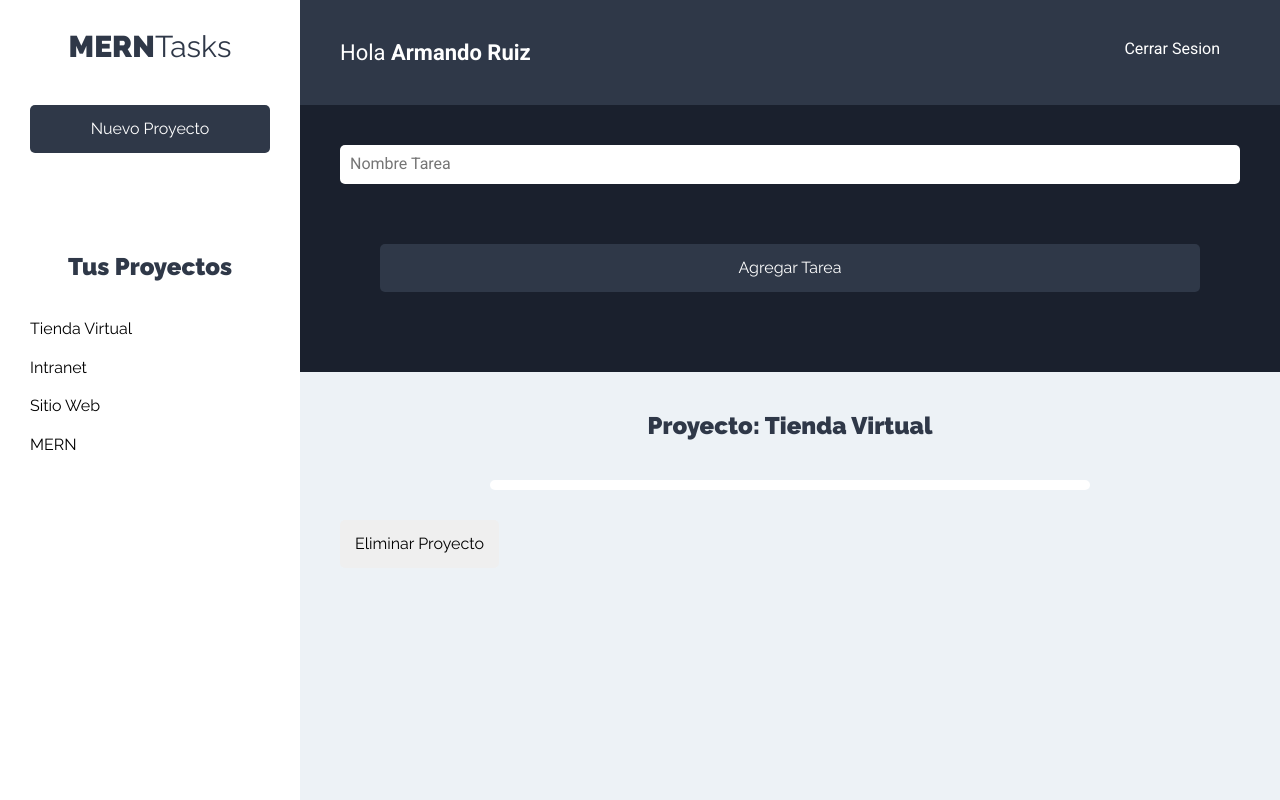
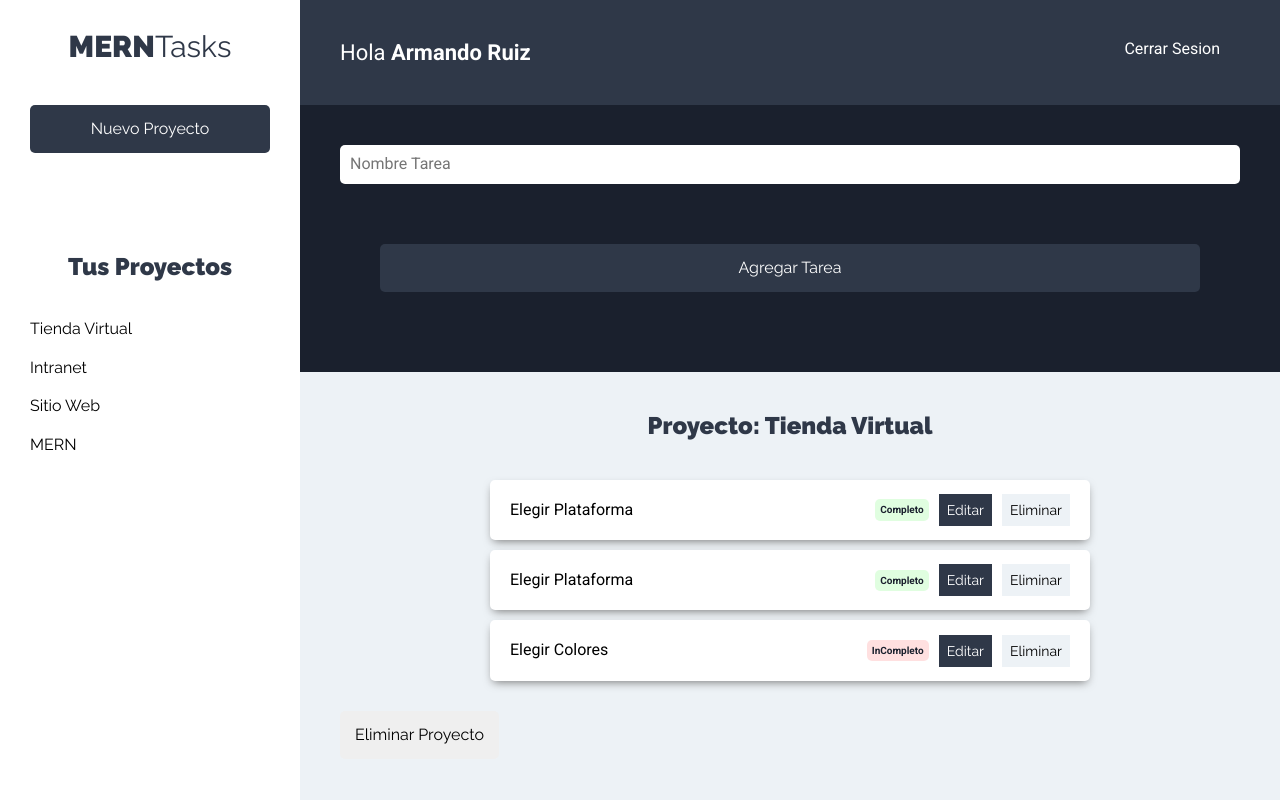
Before and after one commit to armandoltx/mernTasks-cliente, a React (Create React App) app: page /proyectos in a window 1280 px wide. Both pictures are taken after a click on the button "Tienda Virtual". Built offline with nearby package versions, Linux system fonts and the light colour scheme.

Commit message:
214 y 215 Creando una funcion para obtener las tareas del proyecto y filtrando las tareas por proyecto

```diff
--- a/src/components/proyectos/Proyecto.js
+++ b/src/components/proyectos/Proyecto.js
@@ -1,18 +1,28 @@
-import React, {useContext} from 'react';
+import React, {useContext, useEffect} from 'react';
 import proyectoContext from '../../context/proyectos/proyectoContext';
-
+import tareaContext from '../../context/tareas/tareaContext';
 
 const Proyecto = ({proyecto}) => {
-  //Obtener el state del Proyecto
+  // Obtener el state y funciones del Proyecto
   const proyectosContext = useContext(proyectoContext);
   const { proyectoActual } = proyectosContext;
+
+  // Obtener el state y funciones de tarea
+  const tareasContext = useContext(tareaContext);
+  const { obtenerTareas } = tareasContext;
+
+  // Funcion para agregar el proyecto actual
+  const seleccionarProyecto = id => {
+    proyectoActual(id); // Para acceder al proyecto actual
+    obtenerTareas(id); // Filtrar las tareas cuando se de click
+  }
 
   return (
     <li>
       <button
         type="button"
         className="btn btn-blank"
-        onClick={ () => (proyectoActual(proyecto.id)) }
+        onClick={ () => (seleccionarProyecto(proyecto.id)) }
       >{proyecto.nombre}
       </button>
     </li>
--- a/src/components/tareas/ListadoTareas.js
+++ b/src/components/tareas/ListadoTareas.js
@@ -2,6 +2,7 @@ import React, { Fragment, useContext } from 'react';
 import Tarea from './Tarea';
 
 import proyectoContext from '../../context/proyectos/proyectoContext';
+import tareaContext from '../../context/tareas/tareaContext';
 
 const ListadoTareas = () => {
 
@@ -9,14 +10,16 @@ const ListadoTareas = () => {
   const proyectosContext = useContext(proyectoContext);
   const{ proyecto, eliminarProyecto } = proyectosContext;
 
+  // Extraer el state de las tareas del proyecto
+  const tareasContext = useContext(tareaContext);
+  const { tareasproyecto } = tareasContext;
+
   // Si no hay proyecto seleccionado, pq la 1 vez no hay proyecto seleccionado
   if(!proyecto) return <h2>Selecciona un Proyecto</h2>
 
   // Array destructuring para extraer el proyecto actual
   // extraemos la posicion cero
   const [proyectoActual] = proyecto
-
-  const tareasProyecto = [];
 
   // Elimina un proyecto
   const onClickEliminar = () => {
@@ -27,9 +30,9 @@ const ListadoTareas = () => {
     <Fragment>
       <h2>Proyecto: {proyectoActual.nombre}</h2>
       <ul className="listado-tareas">
-        {tareasProyecto.length === 0
+        {tareasproyecto.length === 0
           ? <li className="tarea"></li>
-          : tareasProyecto.map(tarea => (
+          : tareasproyecto.map(tarea => (
             <Tarea
               tarea={tarea}
             />
--- a/src/context/tareas/tareaContext.js
+++ b/src/context/tareas/tareaContext.js
@@ -1,5 +1,5 @@
 import { createContext } from 'react';
 
-const TareaContext = createContext();
+const tareaContext = createContext();
 
-export default TareaContext;
+export default tareaContext;
--- a/src/context/tareas/tareaReducer.js
+++ b/src/context/tareas/tareaReducer.js
@@ -1,7 +1,13 @@
-
+import { TAREAS_PROYECTO } from '../../types/index';
 
 export default(state, action) => {
   switch(action.type) {
+    case TAREAS_PROYECTO:
+      return {
+        ...state,
+        tareasproyecto: state.tareas.filter(tarea => tarea.proyectoId === action.payload)
+        // el payload viene de la funcion creada con dispatch en tareaState ==> obtenerTareas
+      }
 
     default:
       return state;
--- a/src/context/tareas/tareaState.js
+++ b/src/context/tareas/tareaState.js
@@ -1,6 +1,8 @@
 import React, { useReducer } from 'react';
-import TareaContext from './tareaContext';
+import tareaContext from './tareaContext';
 import TareaReducer from './tareaReducer';
+
+import { TAREAS_PROYECTO } from '../../types/index';
 
 const TareaState = props => {
   // siempre el state inicial va a ser un objeto
@@ -20,6 +22,7 @@ const TareaState = props => {
       { nombre: 'Elegir Colores', estado: false, proyectoId: 4 },
       { nombre: 'Elegir Plataformas de Pago', estado: false, proyectoId: 3 },
     ],
+    tareasproyecto: null // al inicio no va a haber ninguna tarea, el usuario tiene q seleccionar alguna tarea
   }
 
   // Crear Dispatch y State
@@ -28,15 +31,27 @@ const TareaState = props => {
   // extraemos de useReducer tanto el state como el dispatch; dispatch es el q ejecuta los types en el reducer para cambiar el state
   const [state, dispatch] = useReducer(TareaReducer, initialState);
 
+  // CREAR LAS FUNCIONES
+
+  // Obtener las tareas de un proyecto
+  const obtenerTareas = proyectoId => {
+    dispatch({
+      type: TAREAS_PROYECTO,
+      payload: proyectoId,
+    })
+  }
+
 
   return(
-    <TareaContext.Provider
+    <tareaContext.Provider
       value={{
-        tareas: state.tareas
+        tareas: state.tareas,
+        tareasproyecto: state.tareasproyecto,
+        obtenerTareas,
       }}
     >
       {props.children}
-    </TareaContext.Provider>
+    </tareaContext.Provider>
   )
 }
 
--- a/src/types/index.js
+++ b/src/types/index.js
@@ -8,3 +8,5 @@ export const AGREGAR_PROYECTO = 'AGREGAR_PROYECTO';
 export const VALIDAR_FORMULARIO = 'VALIDAR_FORMULARIO';
 export const PROYECTO_ACTUAL = 'PROYECTO_ACTUAL';
 export const ELIMINAR_PROYECTO = 'ELIMINAR_PROYECTO';
+
+export const TAREAS_PROYECTO = 'TAREAS_PROYECTO';
```
